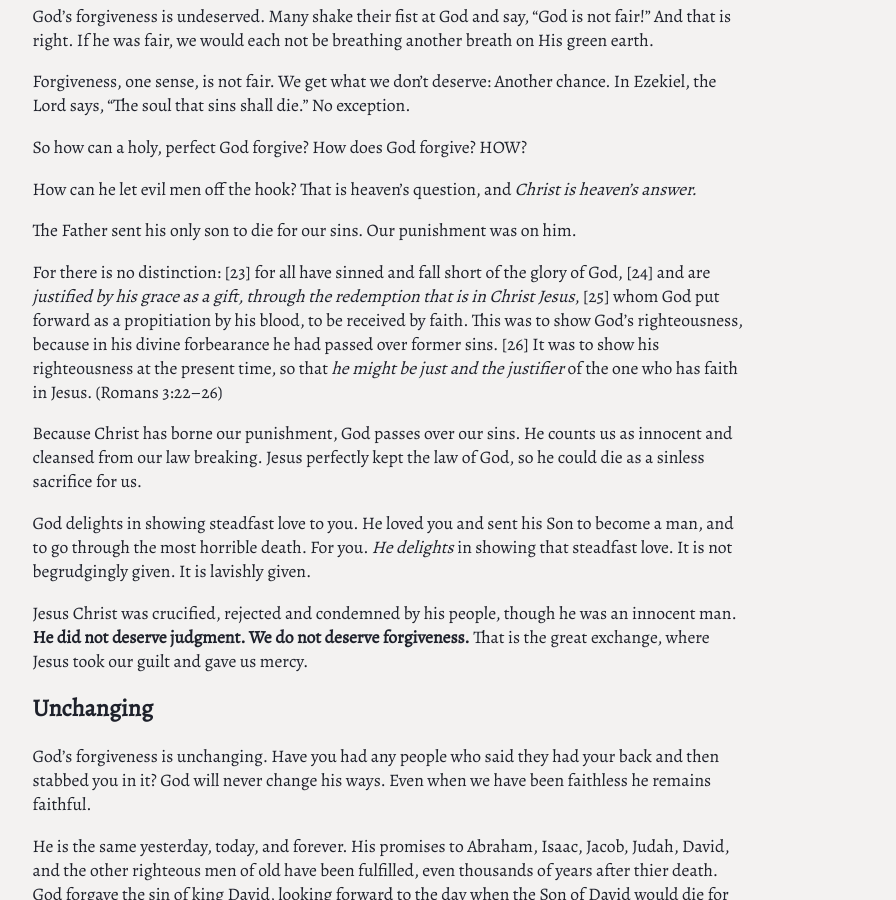
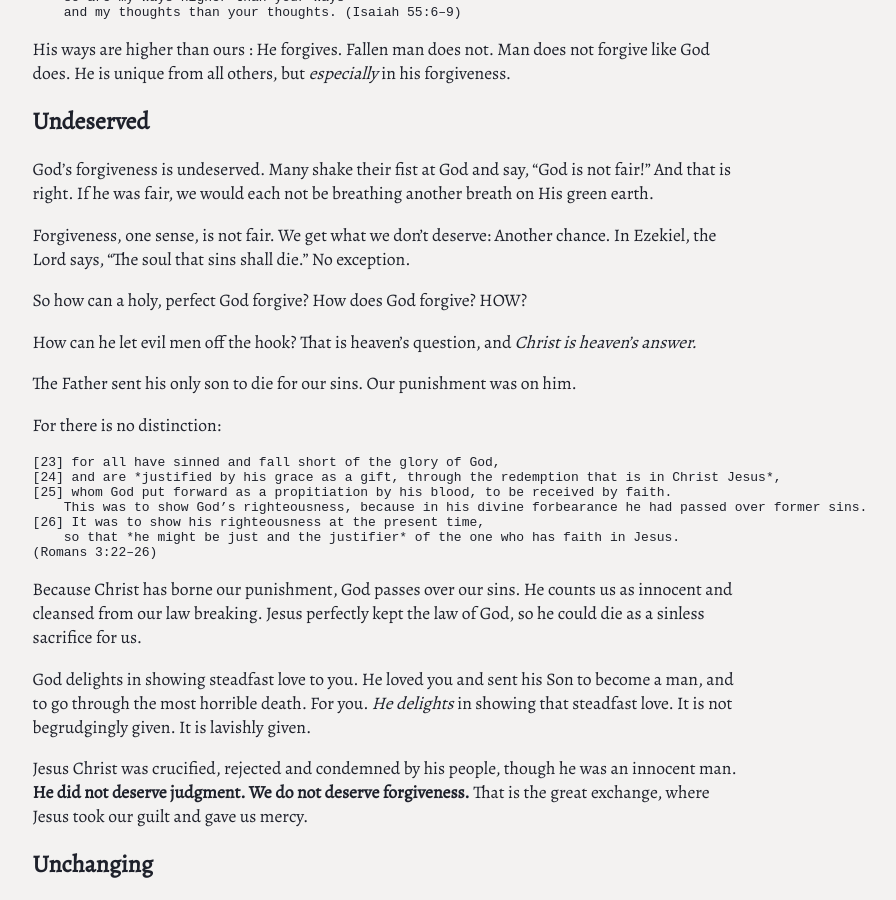
Before and after one commit to codyilardo/codyilardo.github.io, a Jekyll site: the page built from _posts/2022-03-11-he-delights-in-steadfast-love.md, in a window 1280 px wide and 900 px high, scrolled down 1482 px. Shown: the whole window, without its empty margins (249-1145 px from the left). Built offline with Jekyll 4.4.1, drawn with Linux system fonts in a browser that asks for light colours; some of the changed lines change nothing that is shown; some of the changed text lies outside the part shown.

Commit message:
formatting ffixes

```diff
--- a/_posts/2022-03-11-he-delights-in-steadfast-love.md
+++ b/_posts/2022-03-11-he-delights-in-steadfast-love.md
@@ -6,17 +6,20 @@
 
 ## Introduction
 
-Q. What is forgiveness?
-Q. How does God deal with the sins of his people?
+- Q. What is forgiveness?
+- Q. How does God deal with the sins of his people?
 
 God’s preferred way of dealing with sin:
 
-God’s Way       | Satan’s Way
-----------------|-------------
-Fear of God     | Pride
-Repentance      | Give Up
-**Forgiveness** | Guilt
+### God’s Way
+1. Fear of God
+2. Repentance
+3. **Forgiveness**
 
+### Satan’s Way
+1. Pride
+2. Give Up
+3. Guilt
 
 God's forgiveness is what we are going to be focusing on today.
 
@@ -73,7 +76,15 @@
 
 The Father sent his only son to die for our sins. Our punishment was on him.
 
-For there is no distinction: [23] for all have sinned and fall short of the glory of God, [24] and are *justified by his grace as a gift, through the redemption that is in Christ Jesus*, [25] whom God put forward as a propitiation by his blood, to be received by faith. This was to show God’s righteousness, because in his divine forbearance he had passed over former sins. [26] It was to show his righteousness at the present time, so that *he might be just and the justifier* of the one who has faith in Jesus. (Romans 3:22–26)
+For there is no distinction:
+
+    [23] for all have sinned and fall short of the glory of God,
+    [24] and are *justified by his grace as a gift, through the redemption that is in Christ Jesus*,
+    [25] whom God put forward as a propitiation by his blood, to be received by faith.
+        This was to show God’s righteousness, because in his divine forbearance he had passed over former sins.
+    [26] It was to show his righteousness at the present time,
+        so that *he might be just and the justifier* of the one who has faith in Jesus.
+    (Romans 3:22–26)
 
 Because Christ has borne our punishment, God passes over our sins. He counts us as innocent and cleansed from our law breaking. Jesus perfectly kept the law of God, so he could die as a sinless sacrifice for us.
 
```
